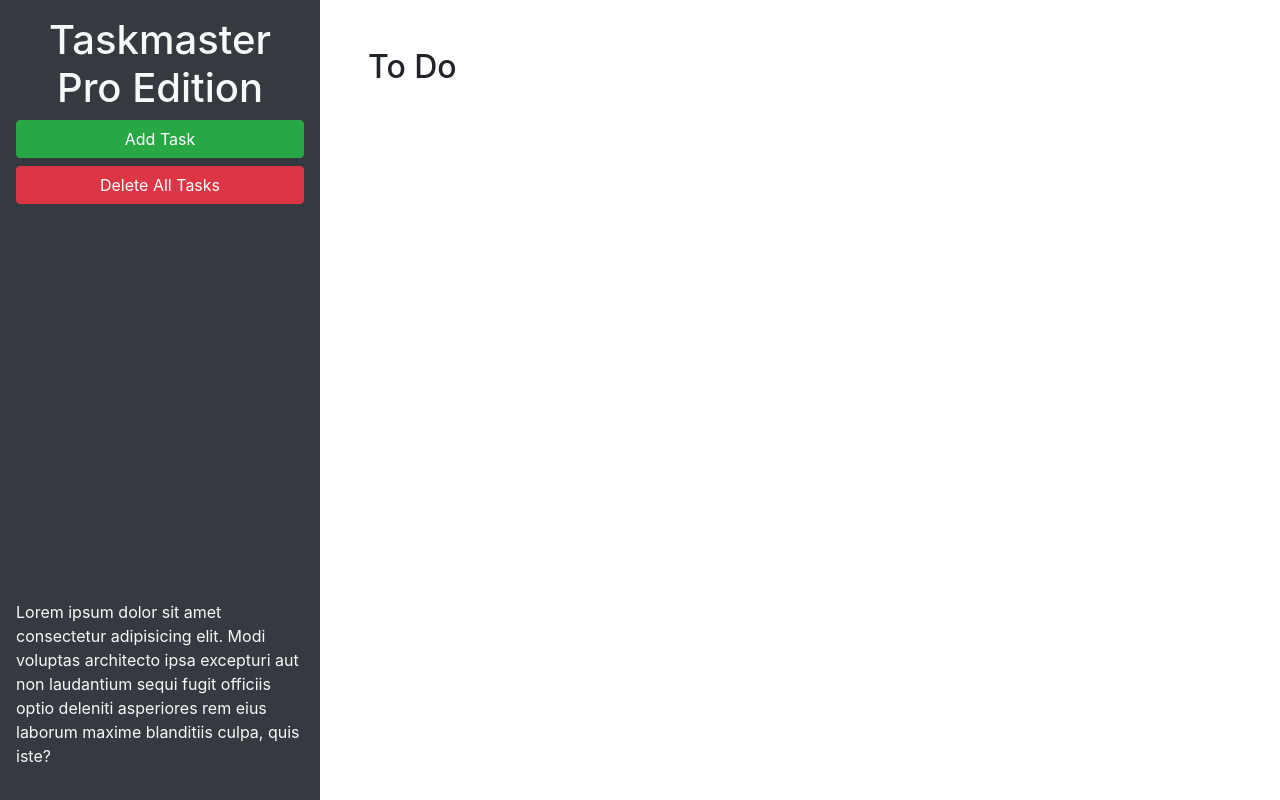
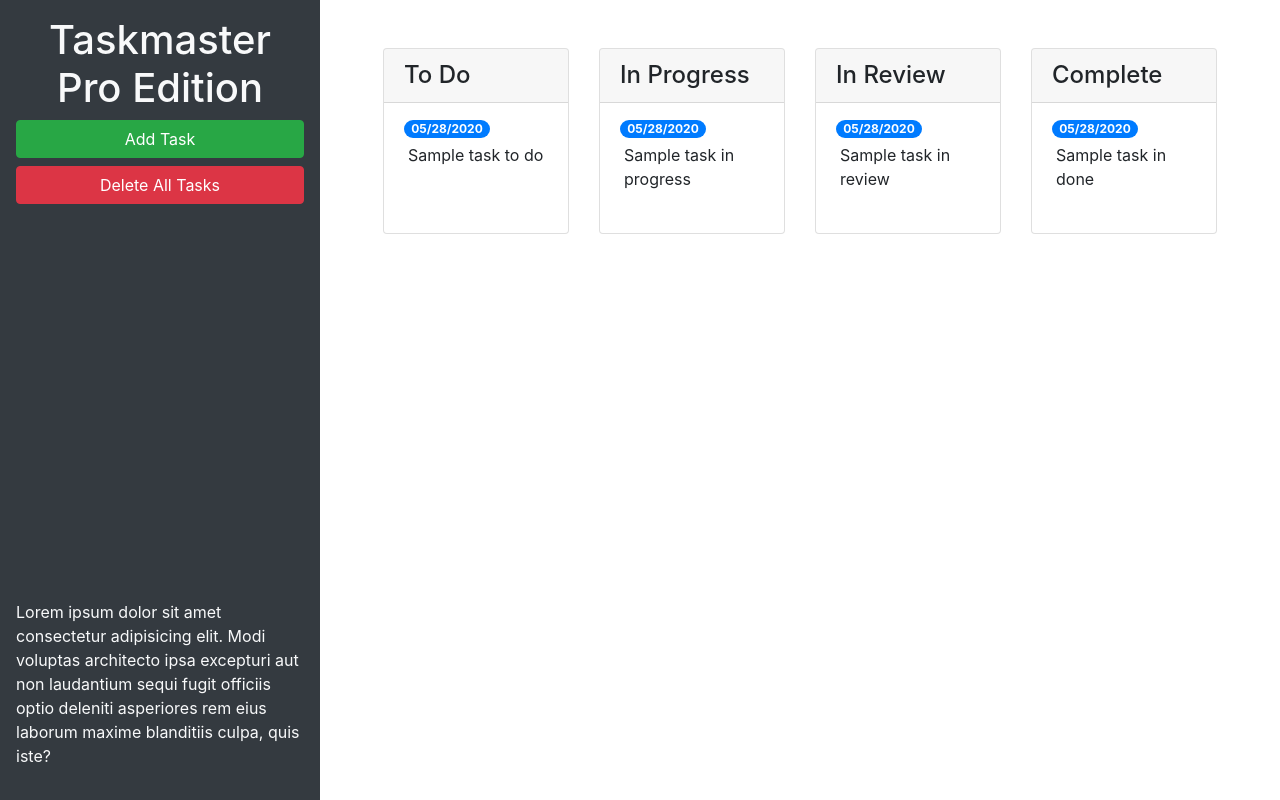
Before and after one commit to J0J0C0DING/taskinator-pro, a plain HTML site: page index.html in a window 1280 px wide. Drawn offline with nearby package versions, Linux system fonts and the light colour scheme.

Commit message:
Updated html with bootstrap

```diff
--- a/index.html
+++ b/index.html
@@ -24,9 +24,59 @@
       </p>
     </header>
     <main class="col-12 col-lg-9">
-      <div class="m-5">
-        <h2>To Do</h2>
-        <ul id="list-toDo" class="list-group"> </ul>
+      <div class="m-5 row justify-content-around">
+        <div class="col-12 col-md-6 col-xl-3 mb-3">
+          <div class="card">
+            <h4 class="card-header">
+              To Do
+            </h4>
+            <ul id="list-toDo" class="list-group list-group-flush">
+              <li class="list-group-item">
+                <span class="badge badge-primary badge-pill">05/28/2020</span>
+                <p class="m-1">Sample task to do</p>
+              </li>
+            </ul>
+          </div>
+        </div>
+        <div class="col-12 col-md-6 col-xl-3 mb-3">
+          <div class="card">
+            <h4 class="card-header">
+              In Progress
+            </h4>
+            <ul id="list-inProgress" class="list-group list-group-flush">
+              <li class="list-group-item">
+                <span class="badge badge-primary badge-pill">05/28/2020</span>
+                <p class="m-1">Sample task in progress</p>
+              </li>
+            </ul>
+          </div>
+        </div>
+        <div class="col-12 col-md-6 col-xl-3 mb-3">
+          <div class="card">
+            <h4 class="card-header">
+              In Review
+            </h4>
+            <ul id="list-inReview" class="list-group list-group-flush">
+              <li class="list-group-item">
+                <span class="badge badge-primary badge-pill">05/28/2020</span>
+                <p class="m-1">Sample task in review</p>
+              </li>
+            </ul>
+          </div>
+        </div>
+        <div class="col-12 col-md-6 col-xl-3 mb-3">
+          <div class="card">
+            <h4 class="card-header">
+              Complete
+            </h4>
+            <ul id="list-done" class="list-group list-group-flush">
+              <li class="list-group-item">
+                <span class="badge badge-primary badge-pill">05/28/2020</span>
+                <p class="m-1">Sample task in done</p>
+              </li>
+            </ul>
+          </div>
+        </div>
       </div>
     </main>
   </div>
@@ -46,11 +96,11 @@
           <form>
             <div class="form-group">
               <label for="modalTaskDescription">Task description</label>
-              <textarea id="modalTaskDescription" rows="3"></textarea>
+              <textarea id="modalTaskDescription" rows="3" class="form-control"></textarea>
             </div>
             <div class="form-group">
               <label for="modalDueDate">Due date</label>
-              <input type="text" id="modalDueDate" placeholder="mm/dd/yyyy" autocomplete="off" />
+              <input type="text" class="form-control" id="modalDueDate" placeholder="mm/dd/yyyy" autocomplete="off" />
             </div>
           </form>
         </div>
```
